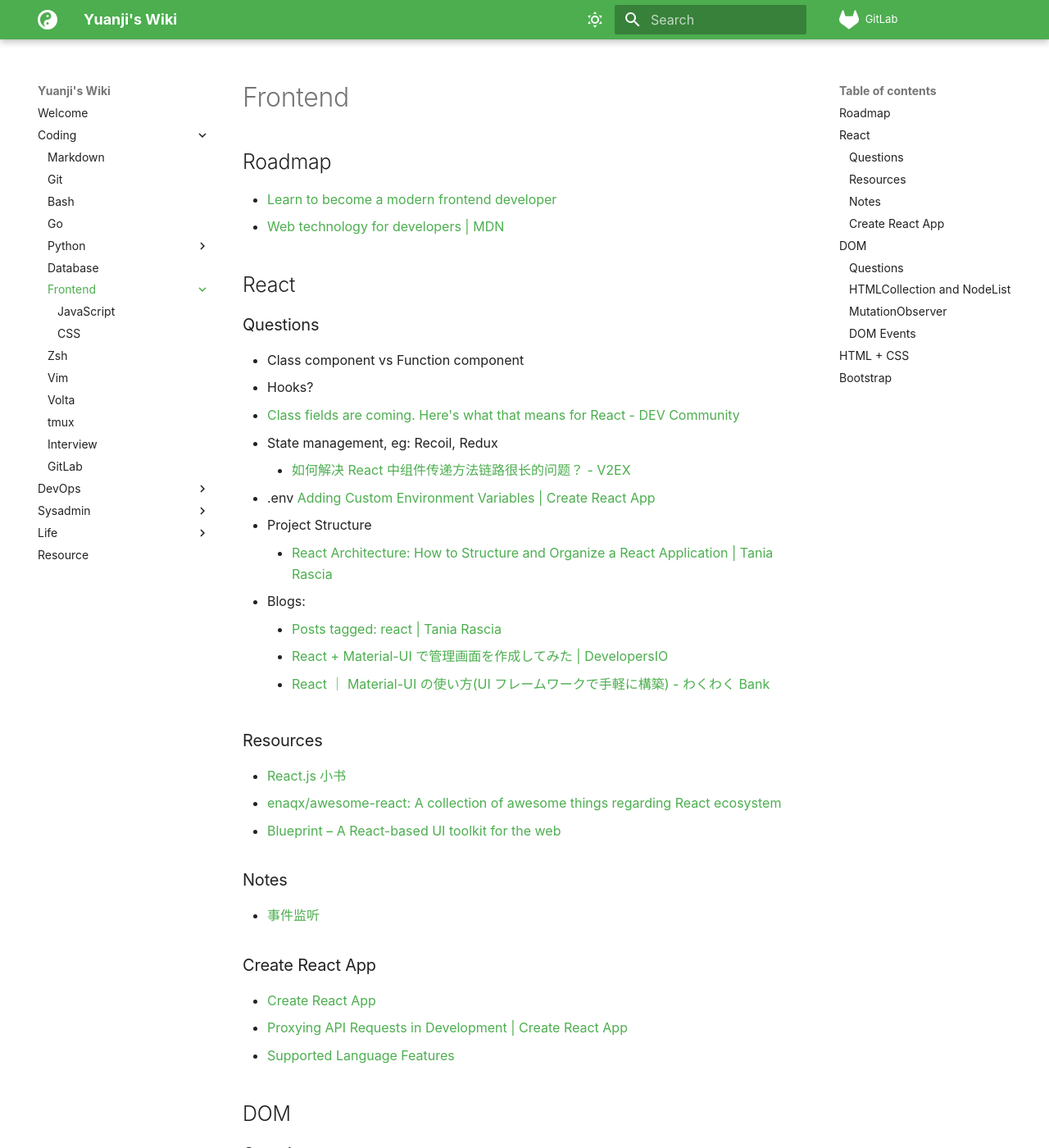
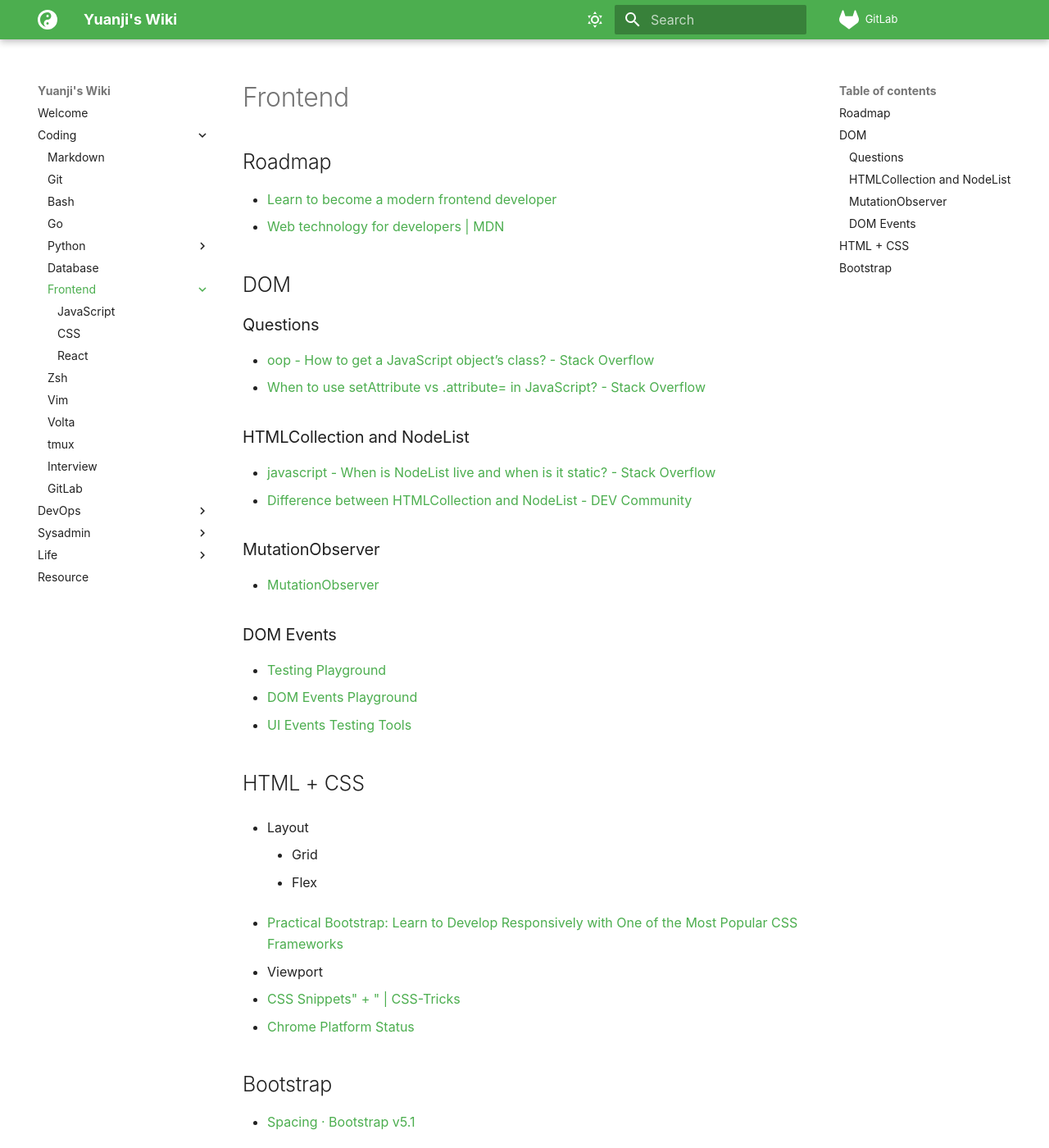
Before and after one commit to yuanji-dev/wiki, an MkDocs documentation site: the page built from docs/coding/frontend/index.md, in a window 1280 px wide and 1400 px high. Shown: the whole window at 82% size. Built offline with MkDocs 1.6.1 and Material for MkDocs 9.7.7, drawn with Linux system fonts in a browser that asks for light colours; some web fonts are replaced; comment, search, counter and statistics services are not loaded.

Commit message:
Added: docs/coding/frontend/react.md Modified: docs/coding/frontend/index.md docs/coding/frontend/javascript.md mkdocs.yml

```diff
--- a/docs/coding/frontend/index.md
+++ b/docs/coding/frontend/index.md
@@ -4,39 +4,6 @@
 
 - [Learn to become a modern frontend developer](https://roadmap.sh/frontend)
 - [Web technology for developers | MDN](https://developer.mozilla.org/en-US/docs/Web)
-
-## React
-
-### Questions
-
-- Class component vs Function component
-- Hooks?
-- [Class fields are coming. Here's what that means for React - DEV Community](https://dev.to/ascorbic/class-fields-are-coming-heres-what-that-means-for-react--3a87)
-- State management, eg: Recoil, Redux
-  - [如何解决 React 中组件传递方法链路很长的问题？ - V2EX](https://www.v2ex.com/t/789488)
-- .env [Adding Custom Environment Variables | Create React App](https://create-react-app.dev/docs/adding-custom-environment-variables/)
-- Project Structure
-  - [React Architecture: How to Structure and Organize a React Application | Tania Rascia](https://www.taniarascia.com/react-architecture-directory-structure/)
-- Blogs:
-  - [Posts tagged: react | Tania Rascia](https://www.taniarascia.com/tags/react)
-  - [React + Material-UI で管理画面を作成してみた | DevelopersIO](https://dev.classmethod.jp/articles/react-material-ui/)
-  - [React ｜ Material-UI の使い方(UI フレームワークで手軽に構築) - わくわく Bank](https://www.wakuwakubank.com/posts/763-react-material-ui/)
-
-### Resources
-
-- [React.js 小书](https://hyf.js.org/react-naive-book/)
-- [enaqx/awesome-react: A collection of awesome things regarding React ecosystem](https://github.com/enaqx/awesome-react)
-- [Blueprint – A React-based UI toolkit for the web](https://blueprintjs.com/)
-
-### Notes
-
-- [事件监听](https://hyf.js.org/react-naive-book/lesson9#:~:text=%E7%89%B9%E6%AE%8A%E5%A4%84%E7%90%86%E7%9A%84%E8%AF%9D%EF%BC%8C-,%E8%BF%99%E4%BA%9B%20on*%20%E7%9A%84%E4%BA%8B%E4%BB%B6%E7%9B%91%E5%90%AC%E5%8F%AA%E8%83%BD%E7%94%A8%E5%9C%A8%E6%99%AE%E9%80%9A%E7%9A%84%20HTML%20%E7%9A%84%E6%A0%87%E7%AD%BE%E4%B8%8A%EF%BC%8C%E8%80%8C%E4%B8%8D%E8%83%BD%E7%94%A8%E5%9C%A8%E7%BB%84%E4%BB%B6%E6%A0%87%E7%AD%BE%E4%B8%8A,-%E3%80%82%E4%B9%9F%E5%B0%B1%E6%98%AF%E8%AF%B4%EF%BC%8C%3CHeader%20onClick)
-
-### Create React App
-
-- [Create React App](https://create-react-app.dev/)
-- [Proxying API Requests in Development | Create React App](https://create-react-app.dev/docs/proxying-api-requests-in-development/)
-- [Supported Language Features](https://create-react-app.dev/docs/supported-browsers-features/#supported-language-features)
 
 ## DOM
 
--- a/mkdocs.yml
+++ b/mkdocs.yml
@@ -19,6 +19,7 @@
           - coding/frontend/index.md
           - coding/frontend/javascript.md
           - coding/frontend/css.md
+          - coding/frontend/react.md
       - coding/zsh.md
       - coding/vim.md
       - coding/volta.md
```
Also changed, not shown: docs/coding/frontend/javascript.md (+1 -0 lines), docs/coding/frontend/react.md (added, +24 -0 lines).
